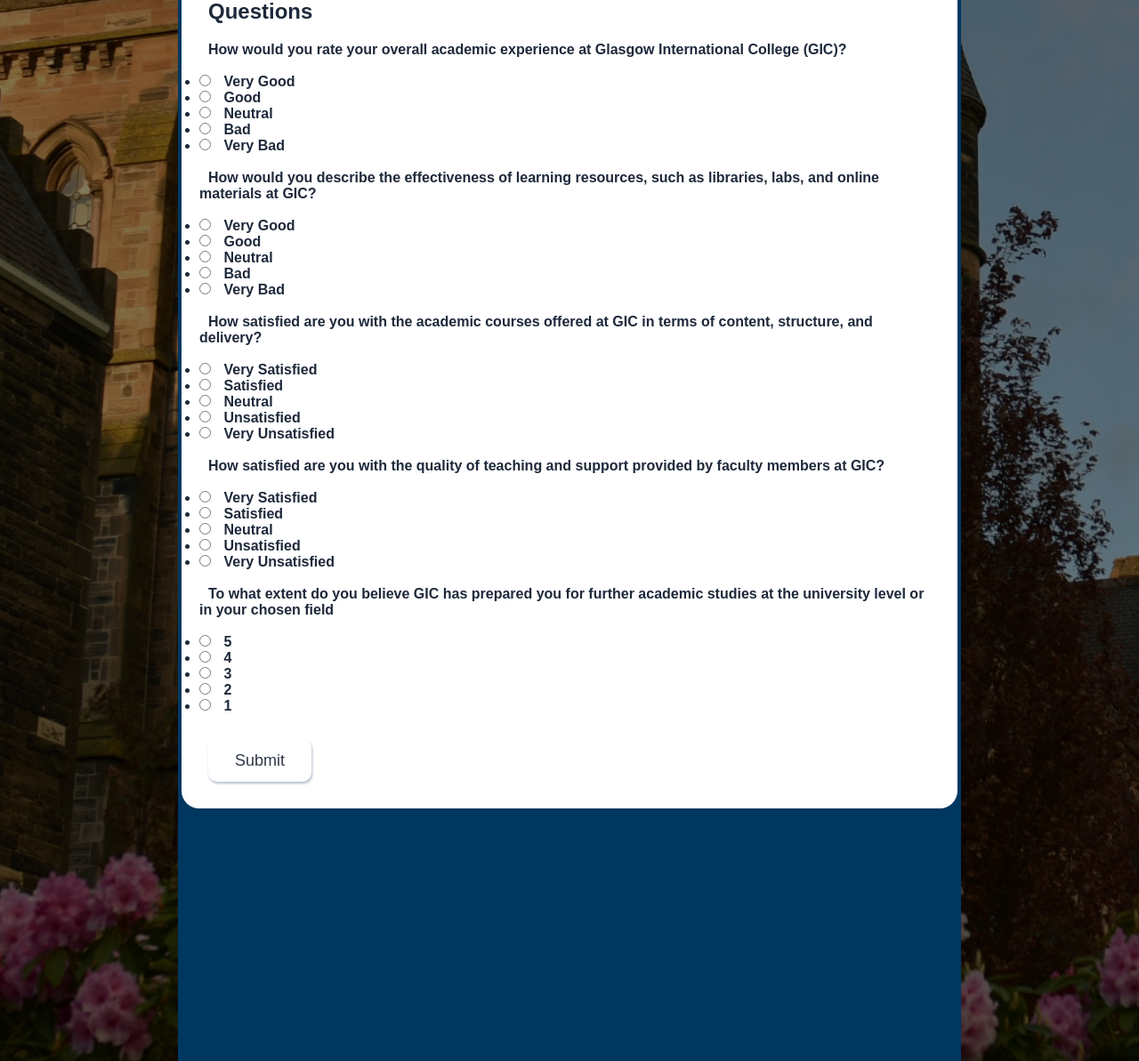
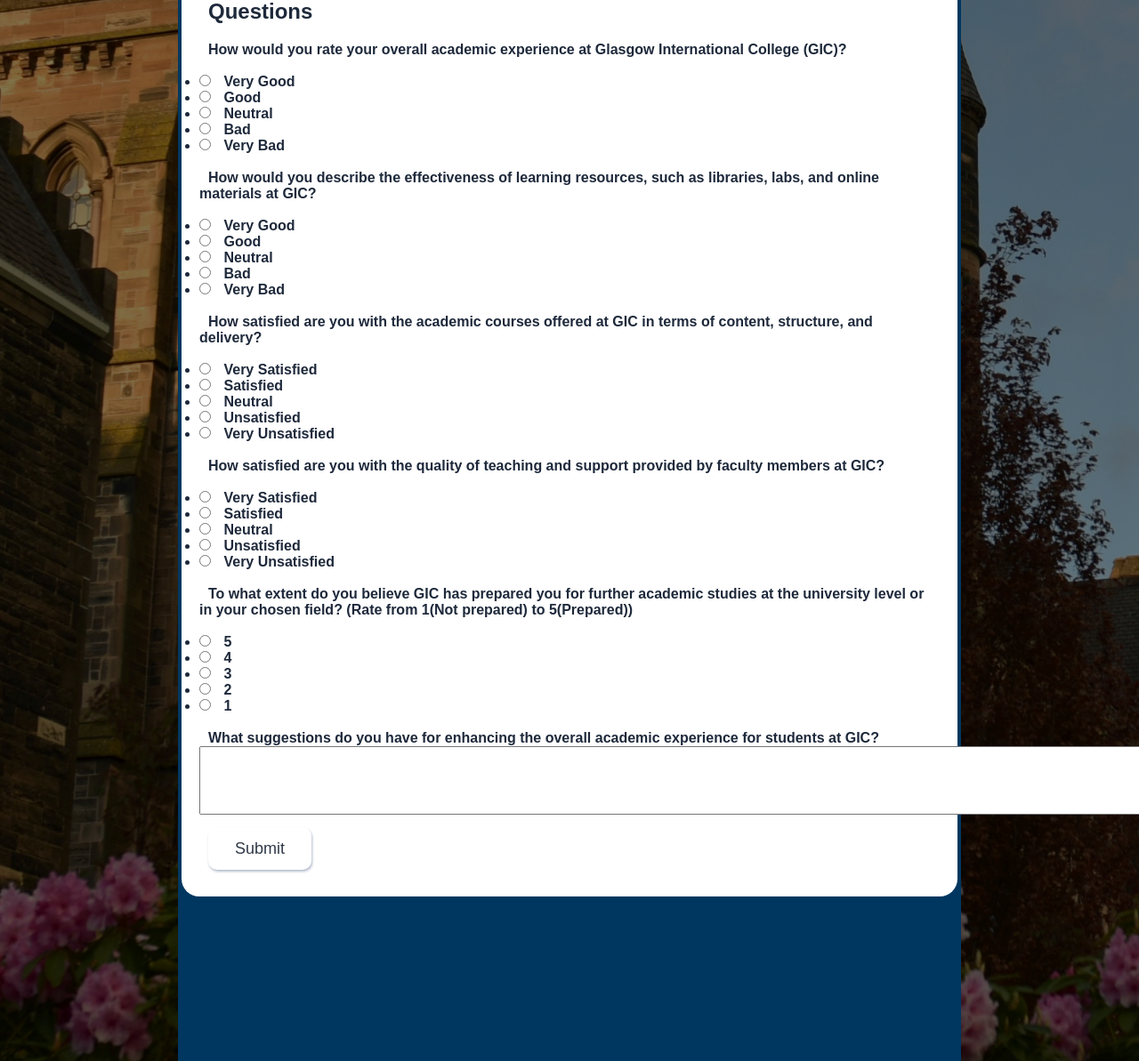
Before and after one commit to Oyunbold05/FC724-Assignment-4-P437033-, a Flask app: a page that uses templates/Data Collection.html in a window 1280 px wide. Shown: the part 1120-2313 px from the top of the page at 89% size. Run offline with Flask 3, Linux system fonts and the light colour scheme.

Commit message:
Fifth Commit.

```diff
--- a/app.py
+++ b/app.py
@@ -45,12 +45,18 @@
         ('2', '2'),
         ('1', '1')
     ]
-    Question_1 = RadioField('How would you rate your overall academic experience at Glasgow International College (GIC)?', choices=good_or_bad_choices)
-    Question_2 = RadioField('How would you describe the effectiveness of learning resources, such as libraries, labs, and online materials at GIC?', choices=good_or_bad_choices)
-    Question_3 = RadioField('How satisfied are you with the academic courses offered at GIC in terms of content, structure, and delivery?', choices=satisfied_or_unsatisfied_choices)
-    Question_4 = RadioField('How satisfied are you with the quality of teaching and support provided by faculty members at GIC?', choices=satisfied_or_unsatisfied_choices)
-    Question_5 = RadioField('To what extent do you believe GIC has prepared you for further academic studies at the university level or in your chosen field', choices=between_1_and_5_scale_choice)
+    Question_1 = RadioField('How would you rate your overall academic experience at Glasgow International College (GIC)?', choices=good_or_bad_choices,
+                            validators=[InputRequired()])
+    Question_2 = RadioField('How would you describe the effectiveness of learning resources, such as libraries, labs, and online materials at GIC?', choices=good_or_bad_choices,
+                            validators=[InputRequired()])
+    Question_3 = RadioField('How satisfied are you with the academic courses offered at GIC in terms of content, structure, and delivery?', choices=satisfied_or_unsatisfied_choices,
+                            validators=[InputRequired()])
+    Question_4 = RadioField('How satisfied are you with the quality of teaching and support provided by faculty members at GIC?', choices=satisfied_or_unsatisfied_choices,
+                            validators=[InputRequired()])
+    Question_5 = RadioField('To what extent do you believe GIC has prepared you for further academic studies at the university level or in your chosen field? (Rate from 1(Not prepared) to 5(Prepared))', choices=between_1_and_5_scale_choice,
+                            validators=[InputRequired()])
 
+    Suggestions = TextAreaField('What suggestions do you have for enhancing the overall academic experience for students at GIC?')
 
 @app.route('/')
 def homepage():
@@ -75,7 +81,12 @@
             file.write(f"Mail Address: {form.Email.data}\n")
             file.write(f"Mobile Number: {form.Mobile_Number.data}\n")
             file.write(f"Gender: {form.Gender.data}\n")
-            file.write(f"Foundation Course: {form.Course.data}\n")
+            file.write(f"Question 1 answer: {form.Question_1.data}\n")
+            file.write(f"Question 2 answer: {form.Question_2.data}\n")
+            file.write(f"Question 3 answer: {form.Question_3.data}\n")
+            file.write(f"Question 4 answer: {form.Question_4.data}\n")
+            file.write(f"Question 5 answer: {form.Question_5.data}\n")
+
 
             file.write('\n')
 
--- a/static/stylesheet.css
+++ b/static/stylesheet.css
@@ -114,7 +114,7 @@
 /* Main content styling for the data collection page */
 .content2 {
    display: flex;
-   height: 180vh;
+   height: 220vh;
    justify-content: center;
    align-items: flex-start;
    margin: 10px 200px;
--- a/templates/Data Collection.html
+++ b/templates/Data Collection.html
@@ -36,16 +36,18 @@
                     {{ form.Gender.label }} {{ form.Gender }}<br><br>
                     {{ form.Course.label }} {{ form.Course }}<br><br>
                 </div>
-                    <h2>Questions</h2>
+                 <div>
+                     <h2>Questions</h2>
                      <!-- Questions section -->
                     {{ form.Question_1.label }} <br><br> {{ form.Question_1 }}<br>
                     {{ form.Question_2.label }} <br><br> {{ form.Question_2 }}<br>
                     {{ form.Question_3.label }} <br><br> {{ form.Question_3 }}<br>
                     {{ form.Question_4.label }} <br><br> {{ form.Question_4 }}<br>
                     {{ form.Question_5.label }} <br><br> {{ form.Question_5 }}<br>
-
-
-
+                 </div>
+                 <div>
+                     {{ form.Suggestions.label }} <br> {{ form.Suggestions(cols=140, rows=5) }}<br>
+                 </div>
                      <div>
                            <button type='submit' class="quizbutton">Submit</button>
                     </div>
```
